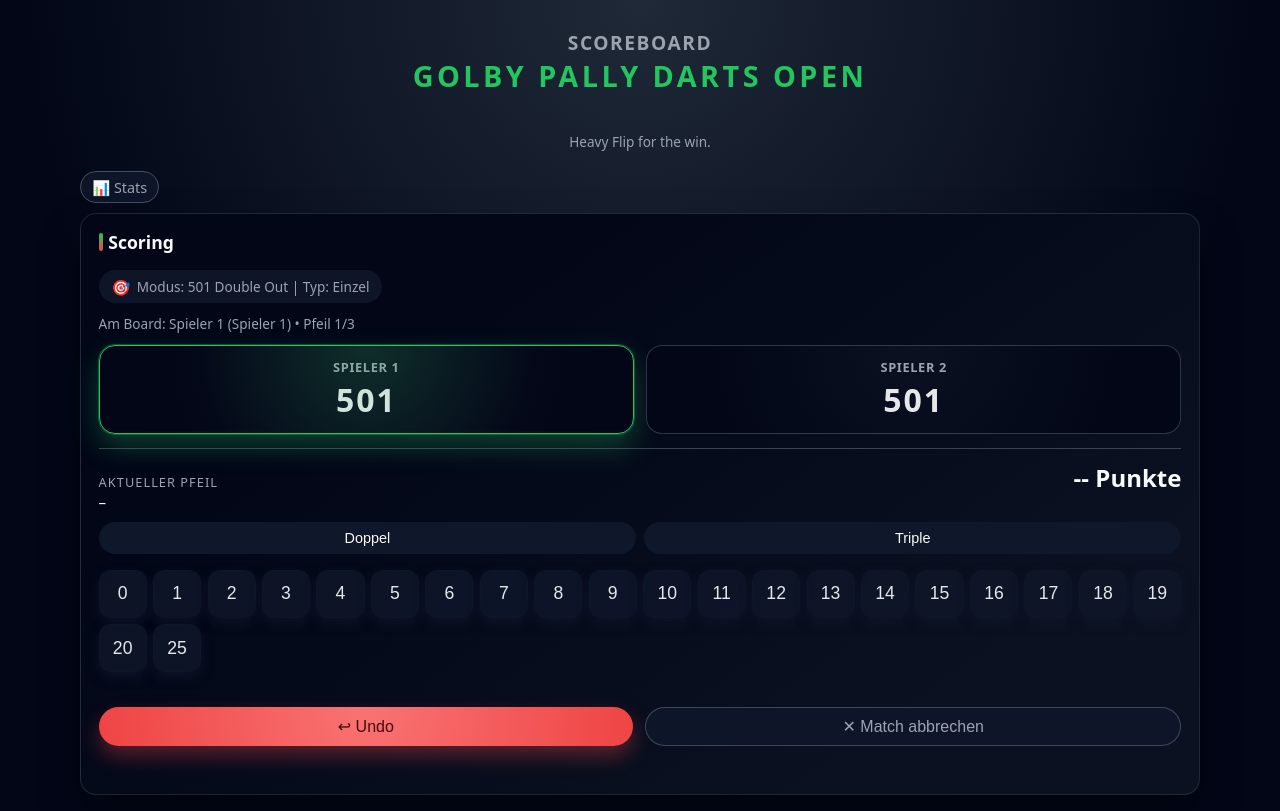
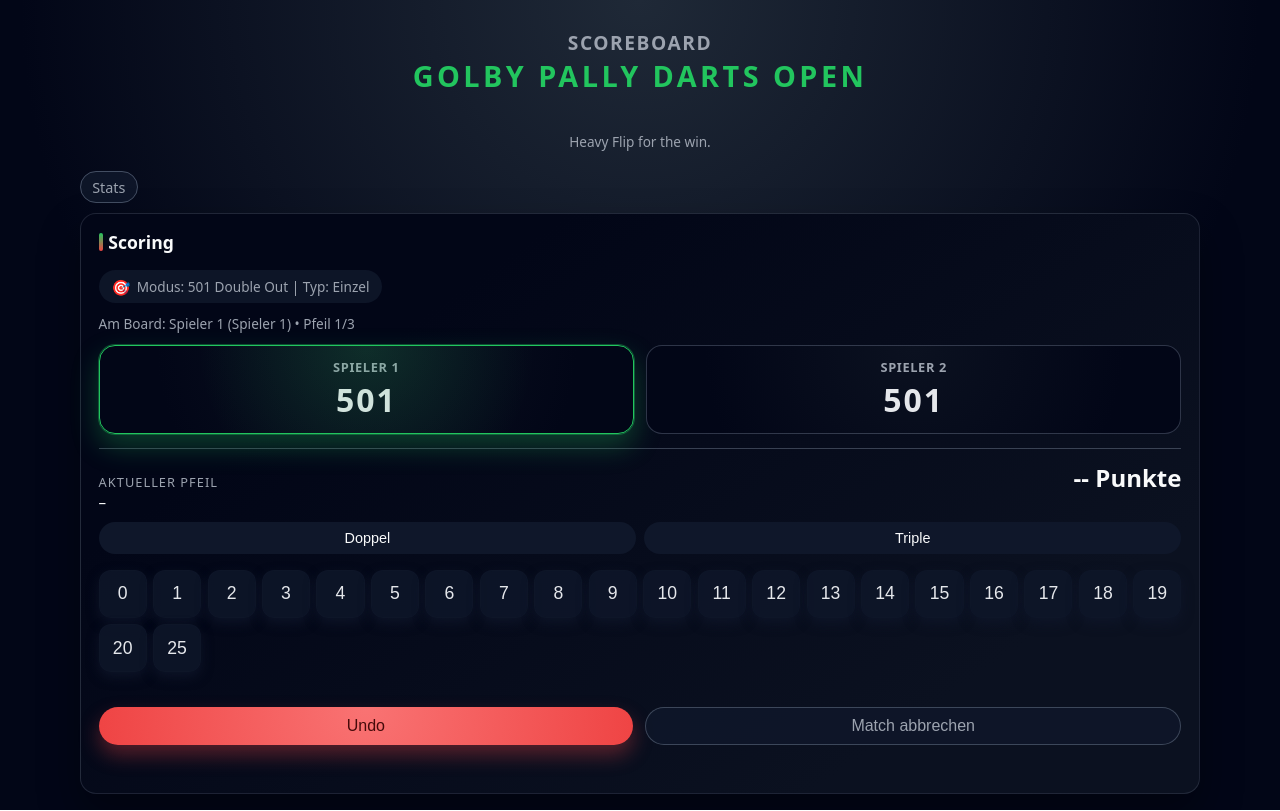
Before and after one commit to philippgaemperl-ship-it/darts-scoreboard, a plain HTML site: page index.html in a window 1280 px wide. Both pictures are taken after a click on the button "▶ Match starten". Drawn offline with Linux system fonts and the light colour scheme; no server answers.

Commit message:
Add files via upload

```diff
--- a/index.html
+++ b/index.html
@@ -430,7 +430,7 @@
 
   <header>
        <nav class="nav-links">
-      <a href="stats.html">📊 Stats</a>
+      <a href="stats.html">Stats</a>
     </nav>
   </header>
 
@@ -562,10 +562,10 @@
 
     <div class="row" style="margin-top:0.85rem;">
       <button class="danger" id="undo-btn">
-        ↩ Undo
+        Undo
       </button>
       <button class="secondary" id="abort-btn">
-        ✕ Match abbrechen
+        Match abbrechen
       </button>
 
       <!-- Modal für Match-Abbruch-Bestätigung -->
```
